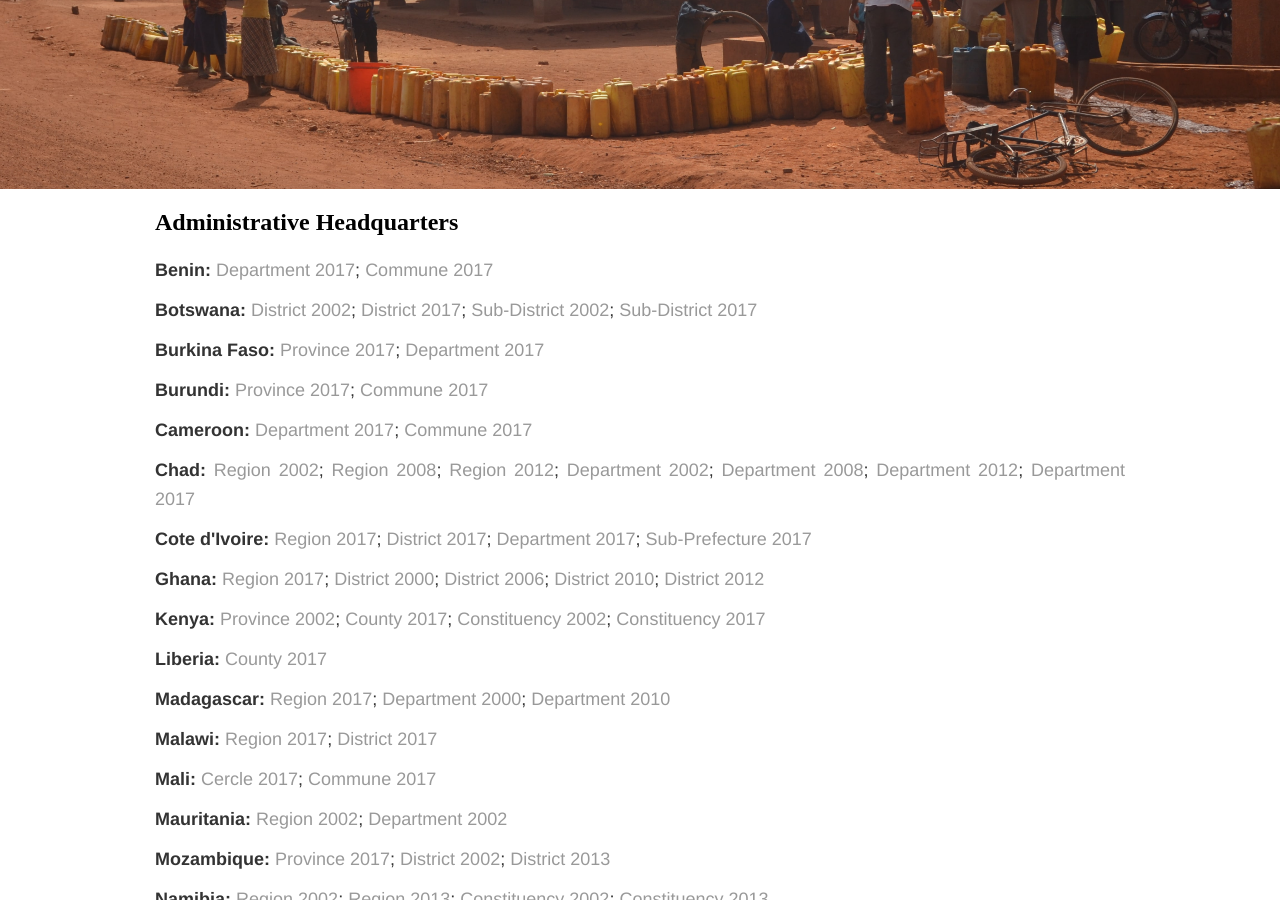
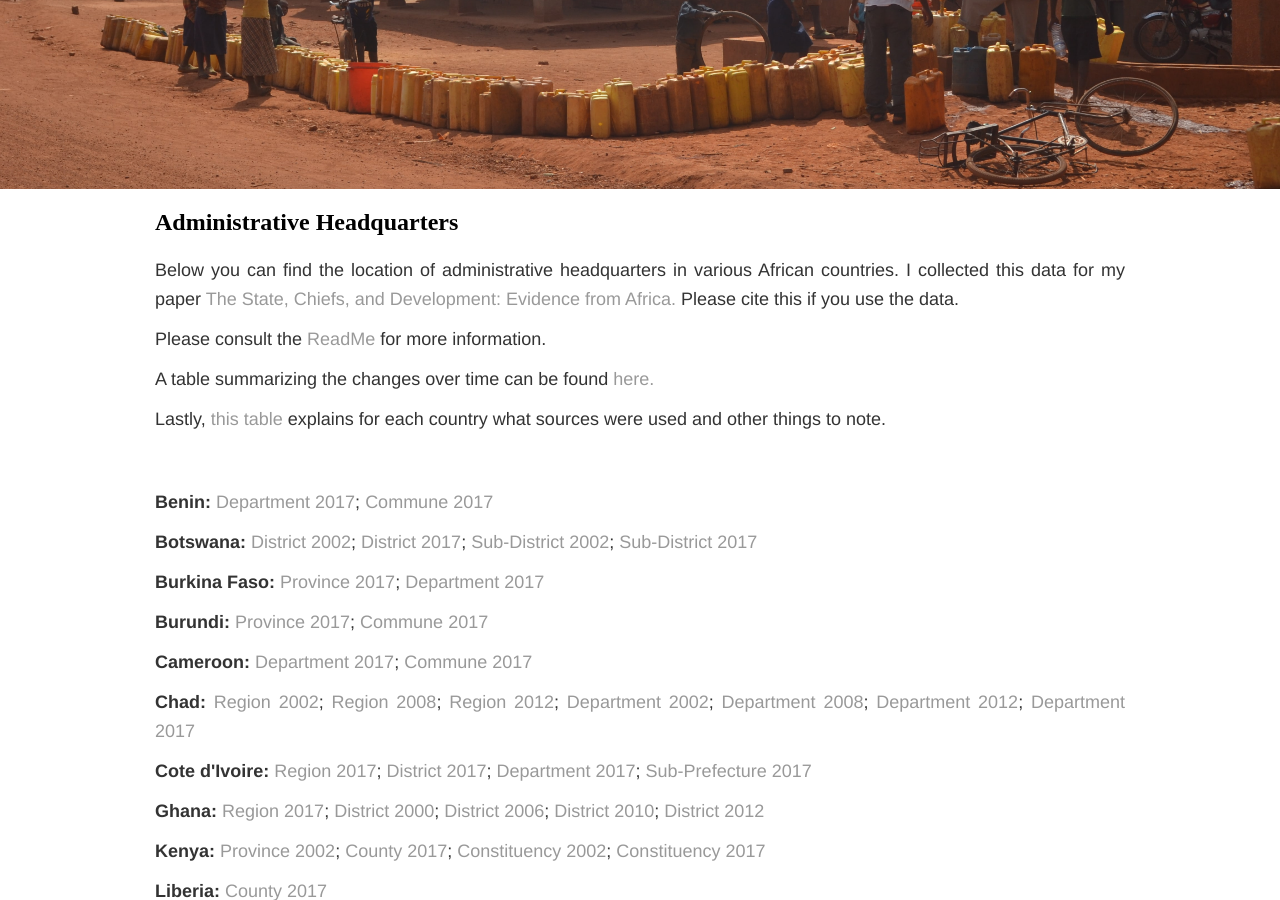
Before and after one commit to soeren-henn/soeren-henn.github.io, a Jekyll site: the page built from data/index.html, in a window 1280 px wide and 900 px high, scrolled down 359 px. Built offline with Jekyll 4.4.1, drawn with Linux system fonts in a browser that asks for light colours.

Commit message:
Update index.html

```diff
--- a/data/index.html
+++ b/data/index.html
@@ -12,6 +12,14 @@ title: Data
 <div class="research">
 
 	<h2>Administrative Headquarters</h2>
+	<div class="paper">
+		<p>Below you can find the location of administrative headquarters in various African countries. I collected this data for my paper <a href="/files/Henn_Chiefs.pdf" class="btn btn-default pull-right" title="PDF">The State, Chiefs, and Development: Evidence from Africa.</a> Please cite this if you use the data. </p>
+		<p>Please consult the <a href="/files/HQ_ReadMe.pdf" class="btn btn-default pull-right" title="PDF">ReadMe</a> for more information.</p>
+		<p>A table summarizing the changes over time can be found <a href="/files/HQ_Changes.csv" class="btn btn-default pull-right" title="PDF">here.</a></p>
+		<p>Lastly, <a href="/files/HQ_Sources.csv" class="btn btn-default pull-right" title="PDF">this table</a> explains for each country what sources were used and other things to note.</p>
+	</div>
+
+
 	<div class="paper">
 		<p><b>Benin:</b> <a href="/files/BEN_department_2017.csv" class="btn btn-default pull-right" title="PDF">Department 2017</a>; <a href="/files/BEN_commune_2017.csv" class="btn btn-default pull-right" title="PDF">Commune 2017</a></p>
 		<p><b>Botswana:</b> <a href="/files/BWA_district_2002.csv" class="btn btn-default pull-right" title="PDF">District 2002</a>; <a href="/files/BWA_district_2017.csv" class="btn btn-default pull-right" title="PDF">District 2017</a>; <a href="/files/BWA_subdistrict_2002.csv" class="btn btn-default pull-right" title="PDF">Sub-District 2002</a>; <a href="/files/BWA_subdistrict_2017.csv" class="btn btn-default pull-right" title="PDF">Sub-District 2017</a></p>
```
